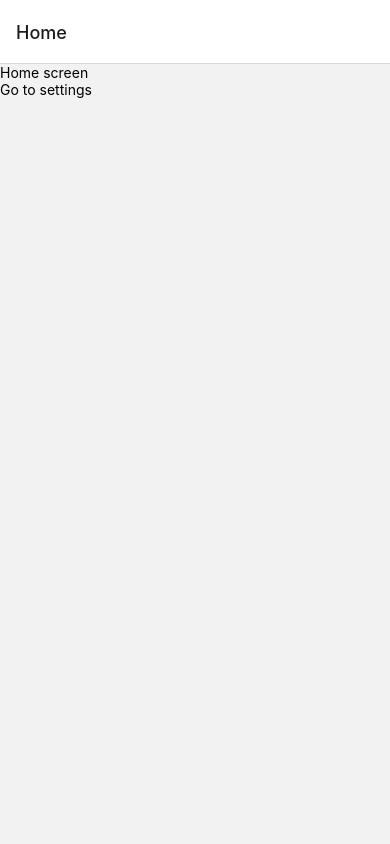
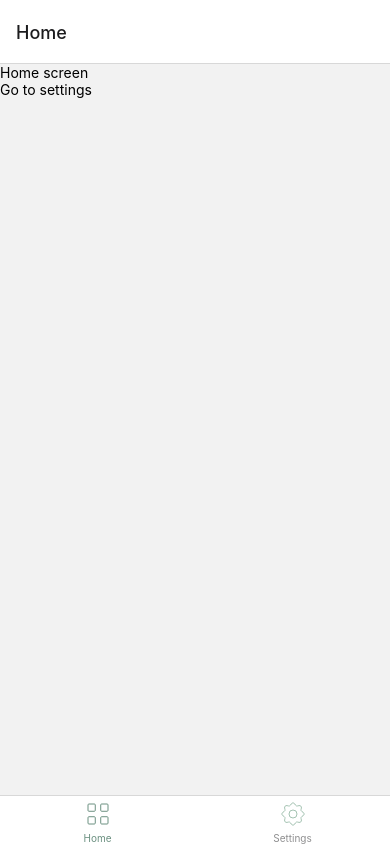
Before and after one commit to PierreWCS/rn-playground, a React Native app: screen / in a window 390 px wide. Built offline with nearby package versions, Linux system fonts and the light colour scheme.

Commit message:
bottom bar ok

```diff
--- a/package.json
+++ b/package.json
@@ -9,6 +9,7 @@
     "lint": "eslint . --ext .js,.jsx,.ts,.tsx"
   },
   "dependencies": {
+    "@react-navigation/bottom-tabs": "^6.4.0",
     "@react-navigation/core": "^6.4.0",
     "@react-navigation/native": "^6.0.13",
     "@react-navigation/native-stack": "^6.9.1",
@@ -19,6 +20,7 @@
     "react-native-reanimated": "^2.12.0",
     "react-native-safe-area-context": "^4.4.1",
     "react-native-screens": "^3.18.2",
+    "react-native-svg": "^13.4.0",
     "styled-components": "^5.3.6"
   },
   "devDependencies": {
--- /dev/null
+++ b/src/common/svgs/HomeIcon.tsx
@@ -0,0 +1,13 @@
+import * as React from 'react';
+import Svg, {Path, SvgProps} from 'react-native-svg';
+
+const HomeIcon = (props: SvgProps) => (
+  <Svg width={24} height={24} fill="none" viewBox="0 0 24 24" {...props}>
+    <Path
+      d="M2 2.91A.91.91 0 012.91 2h5.454a.91.91 0 01.909.91v5.454a.91.91 0 01-.91.909H2.91A.91.91 0 012 8.363V2.91zM14.727 2.91a.91.91 0 01.91-.91h5.454a.91.91 0 01.909.91v5.454a.91.91 0 01-.91.909h-5.454a.91.91 0 01-.909-.91V2.91zM2 15.636a.91.91 0 01.91-.909h5.454a.91.91 0 01.909.91v5.454a.91.91 0 01-.91.909H2.91A.91.91 0 012 21.09v-5.454zM14.727 15.636a.91.91 0 01.91-.909h5.454a.91.91 0 01.909.91v5.454a.91.91 0 01-.91.909h-5.454a.91.91 0 01-.909-.91v-5.454z"
+      stroke={props.color || '#000'}
+    />
+  </Svg>
+);
+
+export default HomeIcon;
--- /dev/null
+++ b/src/common/svgs/SettingsIcon.tsx
@@ -0,0 +1,14 @@
+import * as React from 'react';
+import Svg, {Path, SvgProps} from 'react-native-svg';
+
+const SettingsIcon = (props: SvgProps) => (
+  <Svg width={24} height={24} fill="none" viewBox="0 0 24 24" {...props}>
+    <Path d="M16 12a4 4 0 11-8 0 4 4 0 018 0z" stroke={props.color || '#000'} />
+    <Path
+      d="M10.284 1.863c.777-1.296 2.655-1.296 3.432 0l.705 1.178a2 2 0 002.202.912l1.332-.334c1.465-.367 2.793.96 2.426 2.426l-.334 1.332a2 2 0 00.912 2.202l1.178.705c1.296.777 1.296 2.655 0 3.431l-1.178.706a2 2 0 00-.912 2.202l.334 1.332c.367 1.465-.96 2.793-2.426 2.426l-1.332-.334a2 2 0 00-2.202.912l-.705 1.178c-.777 1.296-2.655 1.296-3.432 0l-.705-1.178a2 2 0 00-2.202-.912l-1.332.334c-1.465.367-2.793-.96-2.426-2.426l.334-1.332a2 2 0 00-.912-2.202l-1.178-.705c-1.296-.777-1.296-2.655 0-3.432L3.04 9.58a2 2 0 00.912-2.202l-.334-1.332c-.367-1.466.96-2.793 2.426-2.426l1.332.334a2 2 0 002.202-.912l.705-1.178z"
+      stroke={props.color || '#000'}
+    />
+  </Svg>
+);
+
+export default SettingsIcon;
--- /dev/null
+++ b/src/common/svgs/index.ts
@@ -0,0 +1,4 @@
+import HomeIcon from './HomeIcon';
+import SettingsIcon from './SettingsIcon';
+
+export {SettingsIcon, HomeIcon};
--- /dev/null
+++ b/src/navigation/BottomBar.tsx
@@ -0,0 +1,42 @@
+import {createBottomTabNavigator} from '@react-navigation/bottom-tabs';
+
+import {HomeIcon, SettingsIcon} from '../common/svgs';
+import HomeScreen from '../features/home/screens/HomeScreen';
+import SettingsScreen from '../features/settings/screens/SettingsScreen';
+
+const Tab = createBottomTabNavigator();
+
+const BottomBar = () => {
+  const getIconColorByStatus = (active: boolean): string => {
+    if (active) {
+      return '#6B9080';
+    } else {
+      return '#A4C3B2';
+    }
+  };
+
+  return (
+    <Tab.Navigator screenOptions={{tabBarActiveTintColor: '#6B9080'}}>
+      <Tab.Screen
+        options={{
+          tabBarIcon: ({focused}) => (
+            <HomeIcon color={getIconColorByStatus(focused)} />
+          ),
+        }}
+        name="Home"
+        component={HomeScreen}
+      />
+      <Tab.Screen
+        options={{
+          tabBarIcon: ({focused}) => (
+            <SettingsIcon color={getIconColorByStatus(focused)} />
+          ),
+        }}
+        name="Settings"
+        component={SettingsScreen}
+      />
+    </Tab.Navigator>
+  );
+};
+
+export default BottomBar;
--- a/src/navigation/Stacks.tsx
+++ b/src/navigation/Stacks.tsx
@@ -2,17 +2,13 @@ import {NavigationContainer} from '@react-navigation/native';
 import {createNativeStackNavigator} from '@react-navigation/native-stack';
 import React from 'react';
 
-import HomeScreen from '../features/home/screens/HomeScreen';
-import SettingsScreen from '../features/settings/screens/SettingsScreen';
+import BottomBar from './BottomBar';
 
 const Stack = createNativeStackNavigator();
 
 const Stacks = () => (
   <NavigationContainer>
-    <Stack.Navigator>
-      <Stack.Screen name="Home" component={HomeScreen} />
-      <Stack.Screen name="Settings" component={SettingsScreen} />
-    </Stack.Navigator>
+    <BottomBar />
   </NavigationContainer>
 );
 
```
Also changed, not shown: src/common/animations/TurnRight.tsx (added, +60 -0 lines), 2 other files (tests, documents, lock files or other folders).
